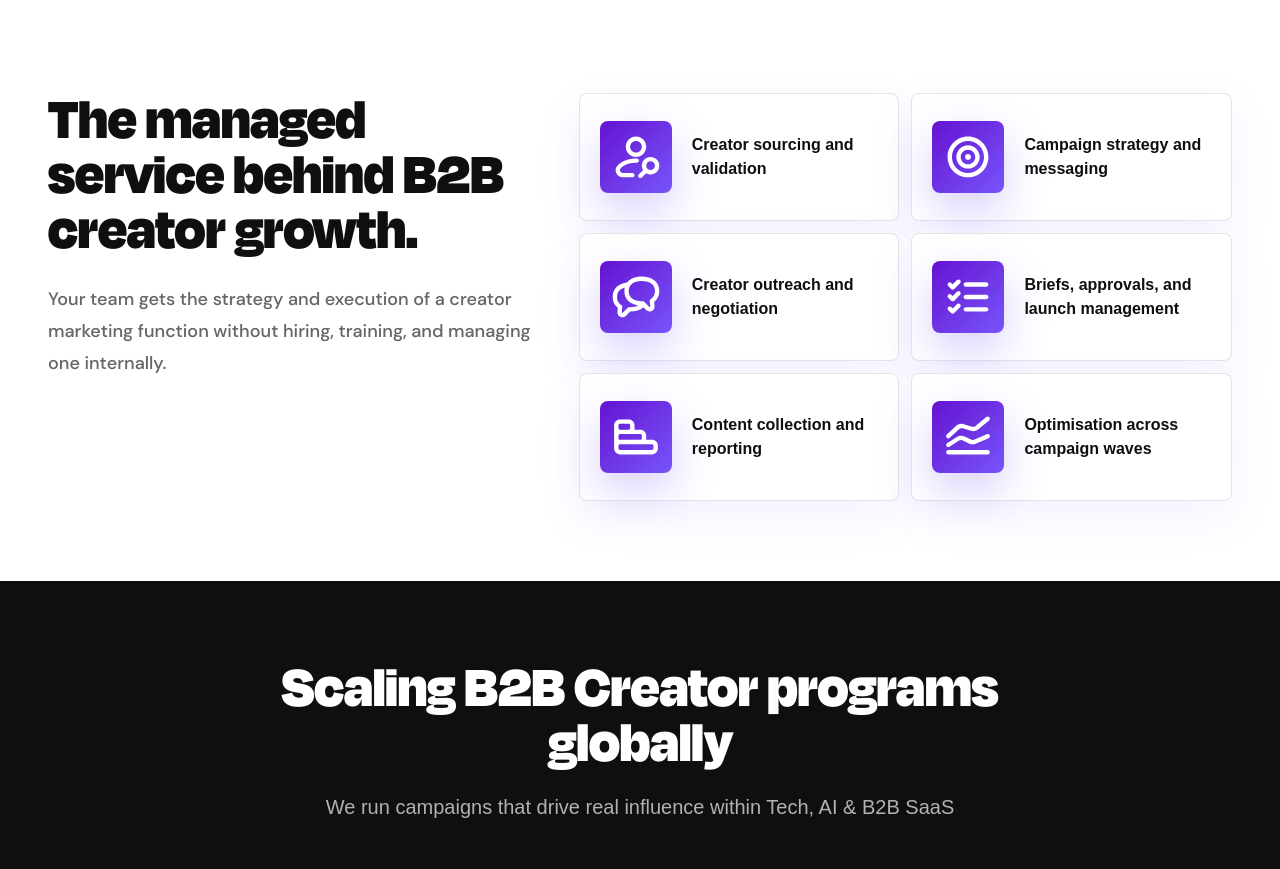
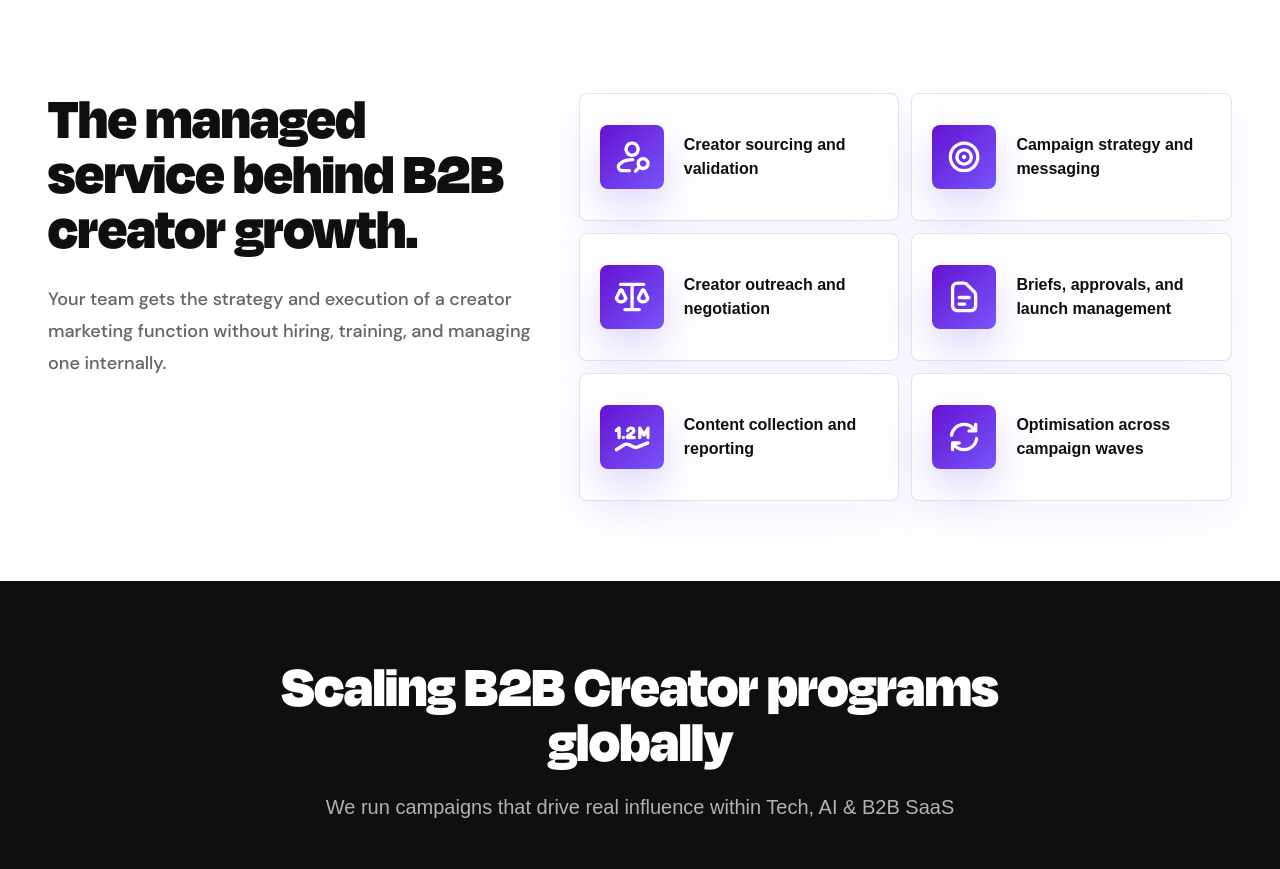
Before and after one commit to hforwood/AgencyWebsite, a Next.js app: page / in a window 1280 px wide. Shown: the part 1040-1909 px from the top of the page. Built offline with nearby package versions, Linux system fonts and the light colour scheme; a web font is replaced by a local one.

Commit message:
Use custom agency service icons

```diff
--- a/src/app/page.tsx
+++ b/src/app/page.tsx
@@ -2,10 +2,7 @@ import Image from "next/image";
 import Link from "next/link";
 
 import { CustomerLogoCloud } from "@/components/customer-logo-cloud";
-import {
-  FlooencerIcon,
-  type FlooencerIconName,
-} from "@/components/flooencer-icon";
+import { FlooencerIcon } from "@/components/flooencer-icon";
 import { Button } from "@/components/ui/button";
 import CoreValueStats, { type CoreStat } from "@/components/ui/core-value-stats";
 import {
@@ -88,29 +85,29 @@ const processItems = [
 const services = [
   {
     title: "Creator sourcing and validation",
-    icon: "person-magnifier",
+    icon: "/process-icons/creator-sourcing.svg",
   },
   {
     title: "Campaign strategy and messaging",
-    icon: "target",
+    icon: "/process-icons/campaign-strategy.svg",
   },
   {
     title: "Creator outreach and negotiation",
-    icon: "comments",
+    icon: "/process-icons/finance-legal.svg",
   },
   {
     title: "Briefs, approvals, and launch management",
-    icon: "list-check",
+    icon: "/process-icons/campaign-brief.svg",
   },
   {
     title: "Content collection and reporting",
-    icon: "chart-bar",
+    icon: "/process-icons/reporting.svg",
   },
   {
     title: "Optimisation across campaign waves",
-    icon: "chart-line",
+    icon: "/process-icons/optimise.svg",
   },
-] satisfies { title: string; icon: FlooencerIconName }[];
+] satisfies { title: string; icon: string }[];
 
 const navGroups = [
   {
@@ -192,7 +189,11 @@ function AgencyHeader() {
   return (
     <header className="relative z-20 border-b border-white/10">
       <div className="mx-auto flex h-20 w-full max-w-[1320px] items-center justify-between px-5 sm:px-8 lg:px-12">
-        <Link href="/" aria-label="Flooencer agency home" className="shrink-0">
+        <a
+          href="https://www.flooencer.com"
+          aria-label="Flooencer home"
+          className="shrink-0"
+        >
           <Image
             src={flooencerLogoWhite}
             alt="Flooencer."
@@ -200,8 +201,9 @@ function AgencyHeader() {
             height={40}
             priority
             className="h-auto w-[142px] sm:w-[168px]"
+            style={{ height: "auto" }}
           />
-        </Link>
+        </a>
 
         <div className="flex items-center gap-3 sm:gap-6">
           <nav className="hidden items-center gap-6 text-sm font-bold text-white/66 lg:flex">
@@ -285,14 +287,13 @@ function Services() {
               key={service.title}
               className="flex min-h-32 items-center gap-5 rounded-lg border border-black/10 bg-white p-5 shadow-[0_16px_46px_rgba(119,85,250,0.08)]"
             >
-              <span className="flex size-[72px] shrink-0 items-center justify-center rounded-lg bg-[linear-gradient(135deg,#6513D1_0%,#7755FA_100%)] text-white shadow-[0_18px_44px_rgba(119,85,250,0.28)]">
-                <FlooencerIcon
-                  name={service.icon}
-                  className="size-14"
+              <span className="flex size-16 shrink-0 items-center justify-center rounded-lg bg-[linear-gradient(135deg,#6513D1_0%,#7755FA_100%)] text-white shadow-[0_18px_42px_rgba(119,85,250,0.24)]">
+                <span
+                  aria-hidden="true"
+                  className="inline-block size-12 bg-current"
                   style={{
-                    WebkitMask:
-                      "var(--flooencer-icon-url) center / 250% no-repeat",
-                    mask: "var(--flooencer-icon-url) center / 250% no-repeat",
+                    WebkitMask: `url(${service.icon}) center / 220% no-repeat`,
+                    mask: `url(${service.icon}) center / 220% no-repeat`,
                   }}
                 />
               </span>
--- a/src/components/flooencer-icon.tsx
+++ b/src/components/flooencer-icon.tsx
@@ -30,7 +30,6 @@ import picture from "../../Icon Updated/icon/picture.svg";
 import rocket from "../../Icon Updated/icon/rocket.svg";
 import squareArticle from "../../Icon Updated/icon/square-article.svg";
 import tagDollar from "../../Icon Updated/icon/tag-dollar.svg";
-import target from "../../Icon Updated/icon/target.svg";
 import video from "../../Icon Updated/icon/video.svg";
 import xmark from "../../Icon Updated/icon/xmark.svg";
 
@@ -63,7 +62,6 @@ const icons = {
   rocket,
   "square-article": squareArticle,
   "tag-dollar": tagDollar,
-  target,
   video,
   xmark,
 };
```
